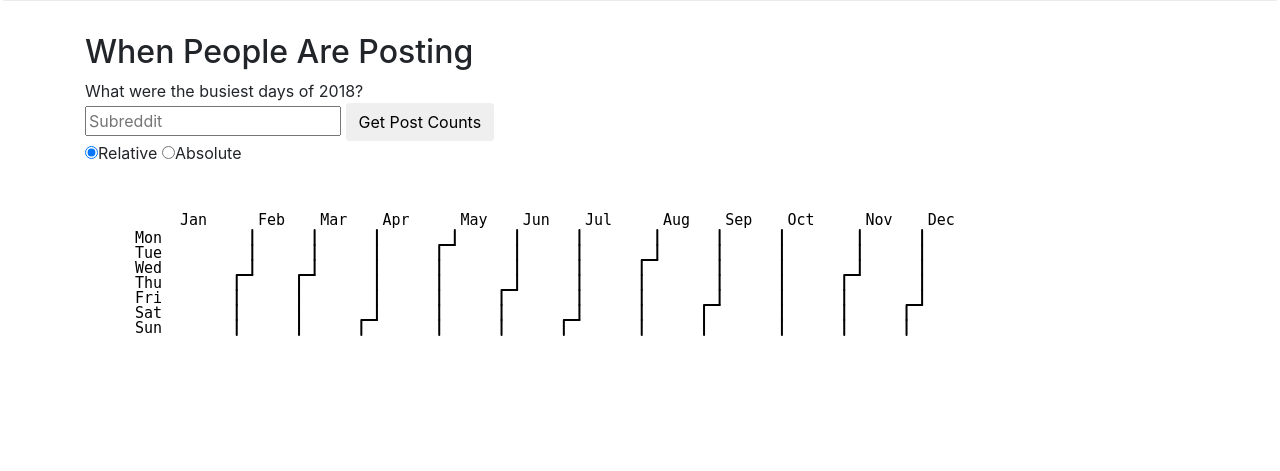
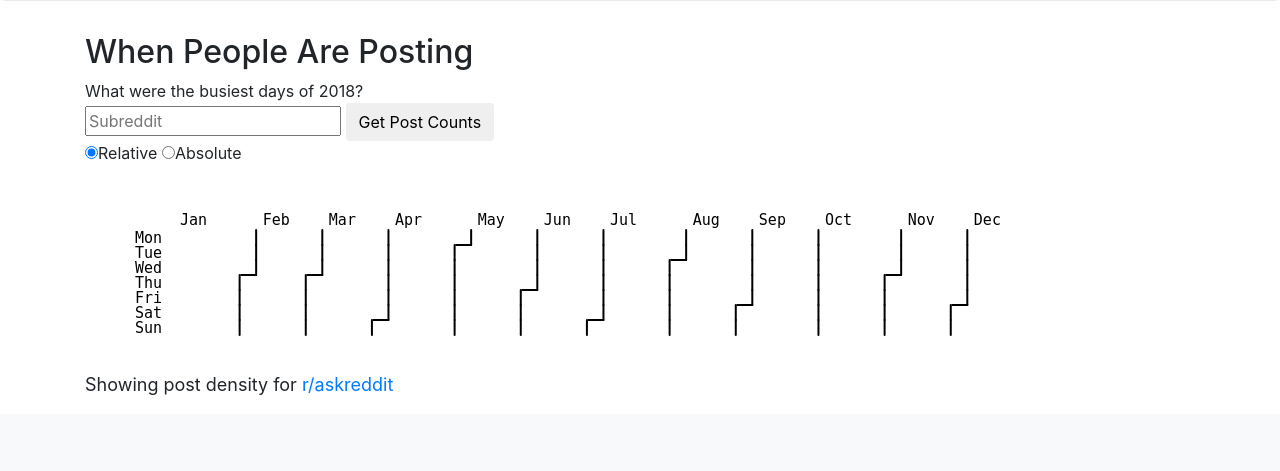
Before and after one commit to hougrammer/capstone, a Flask app: page /posts in a window 1280 px wide. Shown: the part 439-910 px from the top of the page. After the commit the page ends 834 px from the top, so only its background shows below. Run offline with Flask 2, Linux system fonts and the light colour scheme; data that the repository does not hold is empty; parts of the project's set-up code (start-up, migrations or seed data) failed here and were passed over; some libraries are stand-ins or nearby versions.

Commit message:
last commit before presentation 1

```diff
--- a/website/app/static/post_count_visualization.js
+++ b/website/app/static/post_count_visualization.js
@@ -1,6 +1,6 @@
 const offset = 0; // Jan 1, 2018 was a Monday
-const margin = { top: 50, right: 100, bottom: 100, left: 50 };
-const height = 300;
+const margin = { top: 50, right: 50, bottom: 50, left: 50 };
+const height = 200;
 const width = 1000;
 const h = height - margin.top - margin.bottom;
 const w = width - margin.left - margin.right;
@@ -112,6 +112,10 @@ function updateScale() {
 }
 
 function updateData(subreddit, data) {
+  d3.select("#postStatus")
+    .html(`Showing post density for
+      <a href="https://reddit.com/r/${subreddit}" target="_blank">r/${subreddit}</a>`);
+
   let cell = svg.selectAll("rect.cell")
     .data(data)
     .enter()
--- a/website/app/static/subreddit_visualization.js
+++ b/website/app/static/subreddit_visualization.js
@@ -102,7 +102,8 @@ function update(subreddit, data) {
     .attr('r', circleRadius)
     .attr('cx', center.x)
     .attr('cy', center.y)
-    .on("mouseover", function(){ d3.select(this).style('cursor', 'pointer'); });
+    .on("mouseover", function(){ d3.select(this).style('cursor', 'pointer'); })
+    .on('click', d => { window.open("https://reddit.com/r/" + d.subreddit, "_blank"); });
 
   let rootText = svg.selectAll("text.root").data(root);
   // Update existing
--- a/website/app/templates/posts.html
+++ b/website/app/templates/posts.html
@@ -17,6 +17,7 @@
     <input type="radio" name="stack" id="absoluteRadio">Absolute
   </form>
   <div id="postCountVisualization" style="display: inline-block;"></div>
+  <p id="postStatus" style="font-size: large"></p>
 
   <script src="{{ url_for('static', filename = 'post_count_visualization.js') }}"></script>
 
```
